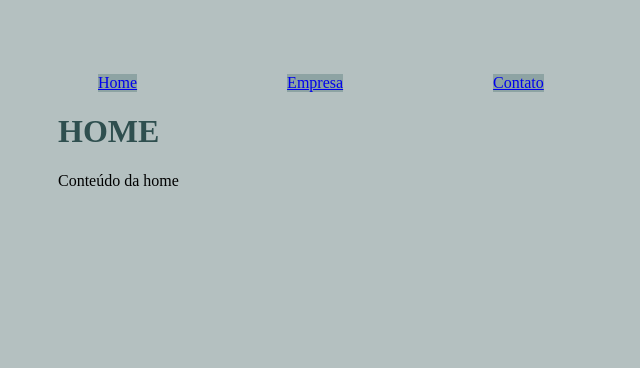
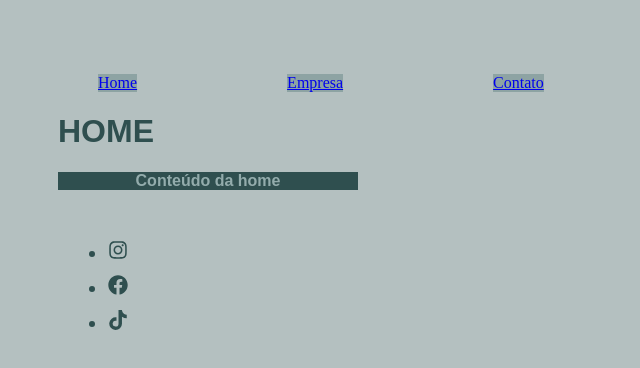
Before and after one commit to anaclarapedrozo/projeto_github, a React (Create React App) app in the folder curso.React/meu-projeto/: page / in a window 1280 px wide. Shown: the top 368 px of the page, without its empty margins (0-640 px from the left). Built offline with nearby package versions, Linux system fonts and the light colour scheme.

Commit message:
Aula 16 React - React Icons

```diff
--- a/curso.React/meu-projeto/package.json
+++ b/curso.React/meu-projeto/package.json
@@ -9,6 +9,7 @@
     "@testing-library/user-event": "^13.5.0",
     "react": "^19.1.0",
     "react-dom": "^19.1.0",
+    "react-icons": "^5.5.0",
     "react-router-dom": "^7.6.3",
     "react-scripts": "5.0.1",
     "web-vitals": "^2.1.4"
--- a/curso.React/meu-projeto/src/App.js
+++ b/curso.React/meu-projeto/src/App.js
@@ -2,7 +2,8 @@ import { BrowserRouter as Router, Routes, Route, Link } from "react-router-dom";
 import Home from "./pages/Home";
 import Empresa from "./pages/Empresa";
 import Contato from "./pages/Contato";
-import Navbar from "./components/Navbar";
+import Navbar from "./components/layout/Navbar";
+import Footer from "./components/layout/Footer";
 
 
 function App() {
@@ -16,6 +17,7 @@ function App() {
           <Route path="/contato" element={<Contato />} />
         </Routes>
       </Router>
+      <Footer/>
     </div>
   );
 }
--- /dev/null
+++ b/curso.React/meu-projeto/src/components/layout/Footer.js
@@ -0,0 +1,16 @@
+import styles from './Footer.module.css'
+
+import {FaFacebook, FaInstagram, FaTiktok} from 'react-icons/fa'
+
+function Footer () {
+    return <footer>
+        <ul className = {styles.lista}>
+            <li className ={styles.icon}><FaInstagram/></li>
+            <li className ={styles.icon}><FaFacebook/></li>
+            <li className ={styles.icon}><FaTiktok/></li>
+        </ul>
+    </footer>
+
+}
+
+export default Footer
--- /dev/null
+++ b/curso.React/meu-projeto/src/components/layout/Footer.module.css
@@ -0,0 +1,10 @@
+.icon{
+    margin: 10px;
+    color: darkslategray;
+    cursor: pointer;
+    font-size: 20px;
+}
+
+.lista{
+    margin-top: 50px;
+}
--- a/curso.React/meu-projeto/src/pages/Contato.js
+++ b/curso.React/meu-projeto/src/pages/Contato.js
@@ -1,8 +1,10 @@
+import styles from './pages.module.css'
+
 function Contato () {
     return(
         <div>
-            <h1>Contato</h1>
-            <p>Conteúdo do contato</p>
+            <h1 className={styles.textoAlt}>Contato</h1>
+            <p className={styles.texto}>Conteúdo do contato</p>
         </div>
     )
 }
--- a/curso.React/meu-projeto/src/pages/Empresa.js
+++ b/curso.React/meu-projeto/src/pages/Empresa.js
@@ -1,8 +1,10 @@
+import styles from './pages.module.css'
+
 function Empresa () {
     return (
         <div>
-            <h1>Empresa</h1>
-            <p>Conteúdo da empresa</p>
+            <h1 className={styles.textoAlt}>Empresa</h1>
+            <p className={styles.texto}>Conteúdo da empresa</p>
         </div>
     )
 }
--- a/curso.React/meu-projeto/src/pages/Home.js
+++ b/curso.React/meu-projeto/src/pages/Home.js
@@ -1,8 +1,10 @@
+import styles from './pages.module.css'
+
 function Home () {
     return(
         <div>
-            <h1>HOME</h1>
-            <p>Conteúdo da home</p>
+            <h1 className={styles.textoAlt}>HOME</h1>
+            <p className={styles.texto}>Conteúdo da home</p>
         </div>
     )
 }
--- /dev/null
+++ b/curso.React/meu-projeto/src/pages/pages.module.css
@@ -0,0 +1,15 @@
+.textoAlt{
+    color: darkslategray;
+    font-family: Arial, Helvetica, sans-serif;
+    font-weight: bolder;
+}
+
+.texto{
+    background-color:
+    darkslategray;
+    font-family: Arial, Helvetica, sans-serif;
+    font-weight: bolder;
+    color: rgb(147, 172, 172);
+    width: 300px;
+    text-align: center;
+}
```
Also changed, not shown: curso.React/meu-projeto/src/components/layout/Navbar.js (renamed from curso.React/meu-projeto/src/components/Navbar.js), curso.React/meu-projeto/src/components/layout/Navbar.module.css (renamed from curso.React/meu-projeto/src/components/Navbar.module.css), 1 other file (tests, documents, lock files or other folders).
